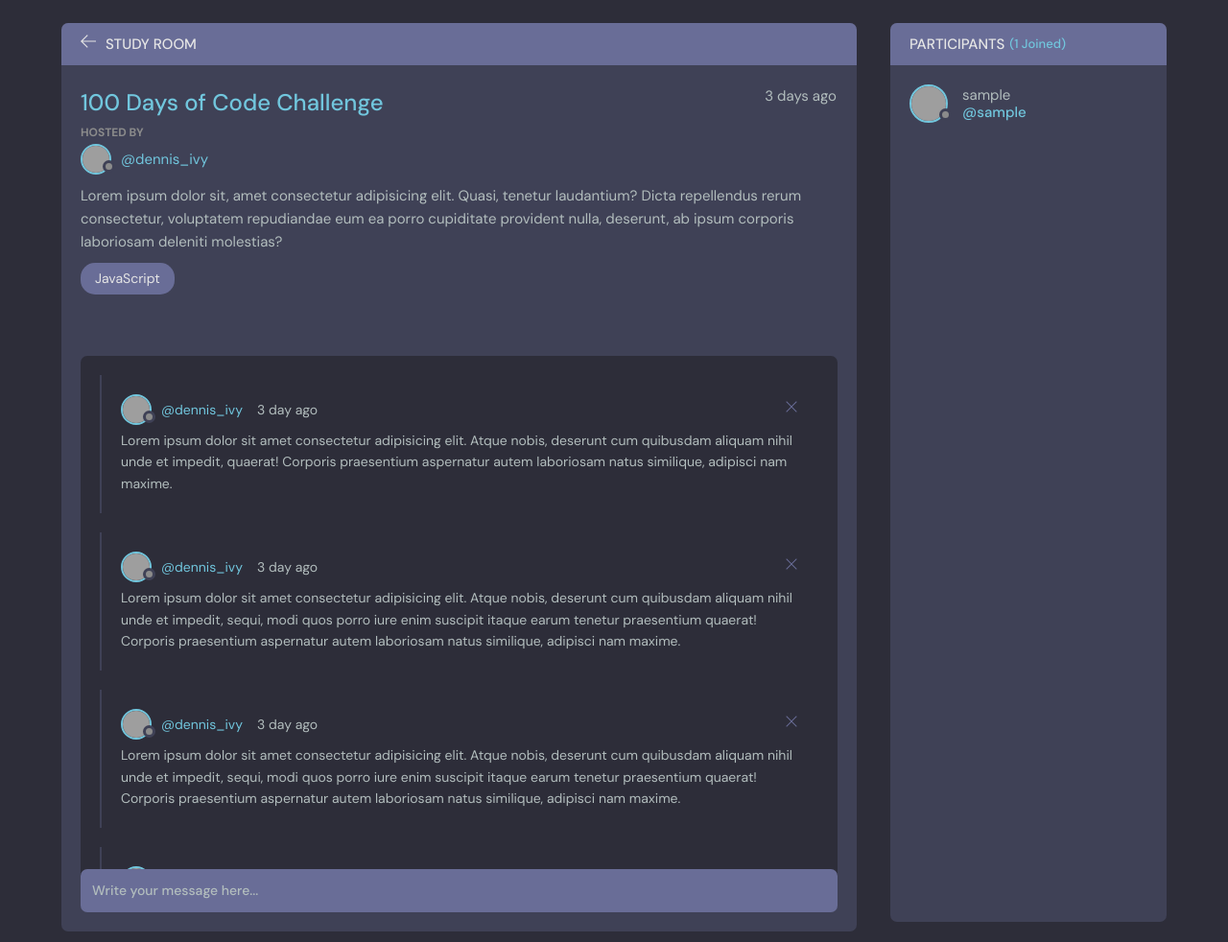
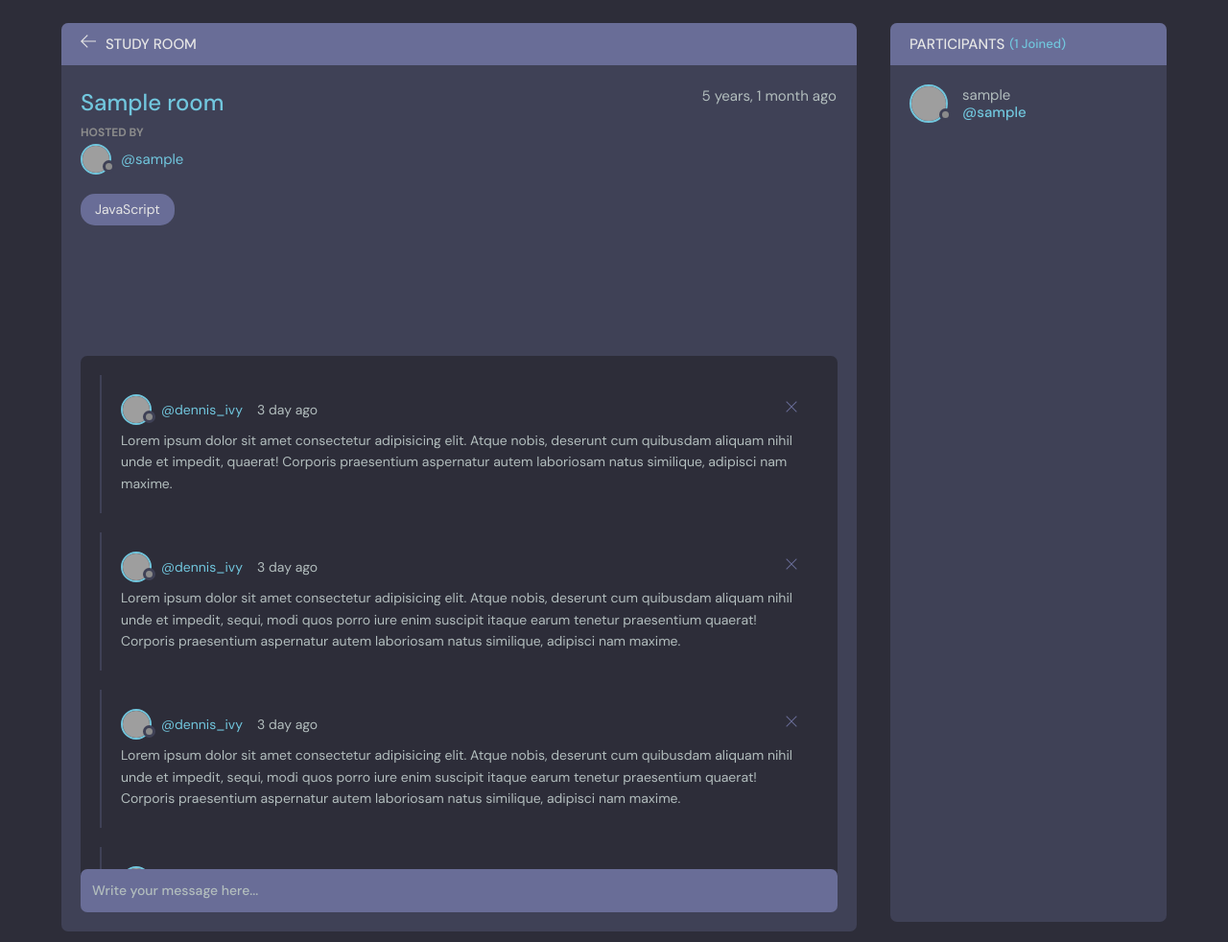
Before and after one commit to ejoseph24/studybud, a Django app: template base/templates/base/room.html in a window 1280 px wide. Shown: the part 76-1058 px from the top of the page at 96% size. Run offline with Django 5.2, Linux system fonts and the light colour scheme; the template is opened without the code that fills it: most values are stand-ins (such as "Sample title", 1, 10 or a date in 2020); grey boxes are pictures that could not be loaded.

Commit message:
Update room.html

```diff
--- a/base/templates/base/room.html
+++ b/base/templates/base/room.html
@@ -57,42 +57,28 @@
             </div>
             {% endif %}
 
-            <!-- <button class="action-button" data-id="120" data-delete-url="https://randomuser.me/api/3324923"
-            data-edit-url="profile.html">
-            <svg version="1.1" xmlns="http://www.w3.org/2000/svg" width="32" height="32" viewBox="0 0 32 32">
-              <title>ellipsis-horizontal</title>
-              <path
-                d="M16 7.843c-2.156 0-3.908-1.753-3.908-3.908s1.753-3.908 3.908-3.908c2.156 0 3.908 1.753 3.908 3.908s-1.753 3.908-3.908 3.908zM16 1.98c-1.077 0-1.954 0.877-1.954 1.954s0.877 1.954 1.954 1.954c1.077 0 1.954-0.877 1.954-1.954s-0.877-1.954-1.954-1.954z">
-              </path>
-              <path
-                d="M16 19.908c-2.156 0-3.908-1.753-3.908-3.908s1.753-3.908 3.908-3.908c2.156 0 3.908 1.753 3.908 3.908s-1.753 3.908-3.908 3.908zM16 14.046c-1.077 0-1.954 0.877-1.954 1.954s0.877 1.954 1.954 1.954c1.077 0 1.954-0.877 1.954-1.954s-0.877-1.954-1.954-1.954z">
-              </path>
-              <path
-                d="M16 31.974c-2.156 0-3.908-1.753-3.908-3.908s1.753-3.908 3.908-3.908c2.156 0 3.908 1.753 3.908 3.908s-1.753 3.908-3.908 3.908zM16 26.111c-1.077 0-1.954 0.877-1.954 1.954s0.877 1.954 1.954 1.954c1.077 0 1.954-0.877 1.954-1.954s-0.877-1.954-1.954-1.954z">
-              </path>
-            </svg>
-          </button> -->
+
           </div>
           <div class="room__box scroll">
             <div class="room__header scroll">
               <div class="room__info">
-                <h3>100 Days of Code Challenge</h3>
-                <span>3 days ago</span>
+                <h3>{{room.name}}</h3>
+                <span>{{room.created|timesince}} ago</span>
               </div>
               <div class="room__hosted">
                 <p>Hosted By</p>
-                <a href="#" class="room__author">
+                <a href="{% url 'user-profile' room.host.id %}" class="room__author">
                   <div class="avatar avatar--small">
                     <img src="https://randomuser.me/api/portraits/men/37.jpg" />
                   </div>
-                  <span>@dennis_ivy</span>
+                  <span>@{{room.host.username}}</span>
                 </a>
               </div>
-              <div class="room__details">
+              <!-- <div class="room__details">
                 Lorem ipsum dolor sit, amet consectetur adipisicing elit. Quasi, tenetur laudantium? Dicta repellendus
                 rerum consectetur, voluptatem repudiandae eum ea porro cupiditate provident nulla, deserunt, ab ipsum
                 corporis laboriosam deleniti molestias?
-              </div>
+              </div> -->
               <span class="room__topics">JavaScript</span>
             </div>
             <div class="room__conversation">
```
